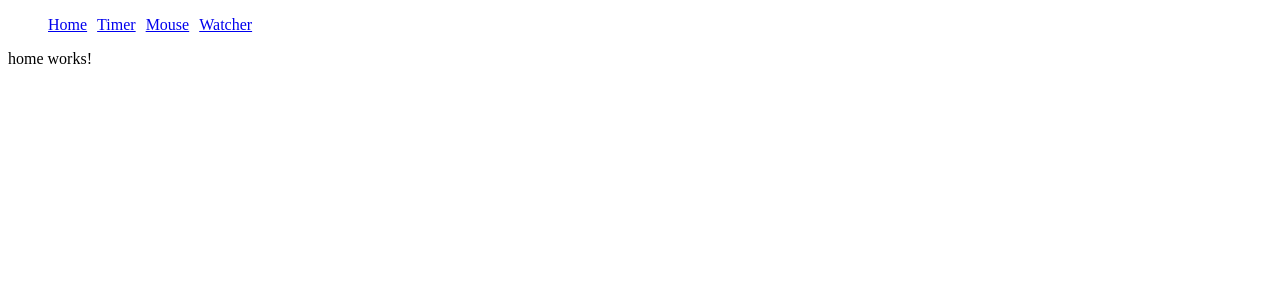
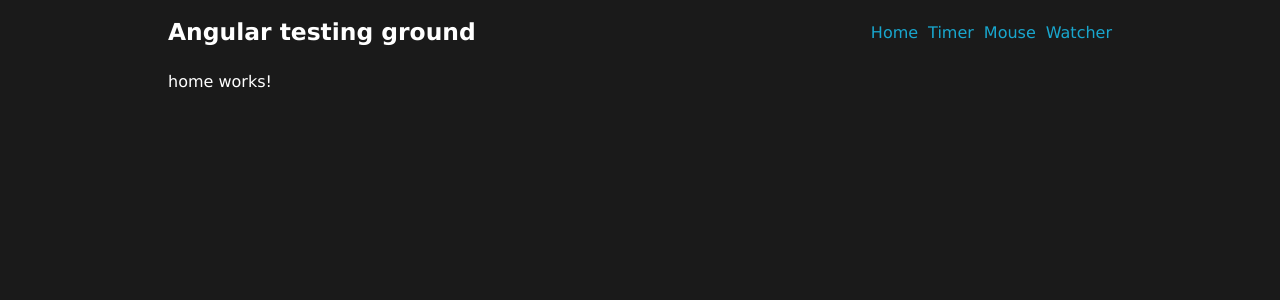
Before and after one commit to LironKruchinin/angular-test-proj, an Angular app: page / in a window 1280 px wide. Shown: the top 300 px of the page. Built offline with nearby package versions, Linux system fonts and the light colour scheme.

Commit message:
basic file structure and design

```diff
--- a/angular.json
+++ b/angular.json
@@ -100,5 +100,10 @@
         }
       }
     }
+  },
+  "cli": {
+    "cache": {
+      "enabled": false
+    }
   }
 }
--- a/src/app/app-root/app.component.html
+++ b/src/app/app-root/app.component.html
@@ -1,5 +1,8 @@
 <section class="main-app">
    <nav>
+      <div class="app-name">
+         <h1><a routerLink="/" routerLinkActive="active" ariaCurrentWhenActive="page">Angular testing ground</a></h1>
+      </div>
       <ul>
          <li><a routerLink="/" routerLinkActive="active" ariaCurrentWhenActive="page">Home</a></li>
          <li><a routerLink="/timer" routerLinkActive="active" ariaCurrentWhenActive="page">Timer</a></li>
@@ -9,4 +12,6 @@
    </nav>
 </section>
 
-<router-outlet></router-outlet>
+<div class="content">
+   <router-outlet></router-outlet>
+</div>
--- a/src/app/app-root/app.component.scss
+++ b/src/app/app-root/app.component.scss
@@ -1,10 +1,39 @@
+@import "../../assets/styles/main.scss";
+
+
 :host {
+
    nav {
+      display: flex;
+      margin: 0 10rem;
+      font-family: Verdana, Geneva, Tahoma, sans-serif;
+      justify-content: space-between;
+
+      h1 {
+         a {
+            color: $clr1;
+            font-size: em(20px);
+
+            &:hover {
+               color: $clr2;
+            }
+         }
+      }
+
+      .app-name {
+         margin: rem(10px) 0;
+      }
 
       ul {
          display: flex;
          list-style: none;
-         gap: 10px;
+         gap: rem(10px);
+         margin: rem(10px) 0;
+         align-items: center;
       }
    }
+
+   .content {
+      margin: 0 10rem;
+   }
 }
--- a/src/app/app-root/app.component.ts
+++ b/src/app/app-root/app.component.ts
@@ -1,9 +1,9 @@
 import { Component } from '@angular/core';
 
 @Component({
-  selector: 'app-root',
-  templateUrl: './app.component.html',
-  styleUrls: ['./app.component.scss']
+   selector: 'app-root',
+   templateUrl: './app.component.html',
+   styleUrls: ['./app.component.scss']
 })
 export class AppComponent {
 
--- /dev/null
+++ b/src/assets/styles/basics/_base.scss
@@ -0,0 +1,34 @@
+* {
+   box-sizing: border-box;
+   font-family: Verdana, Geneva, Tahoma, sans-serif;
+}
+
+
+h1,
+h2,
+h3,
+h4,
+h5,
+h6 {
+   margin: 0;
+}
+
+
+img {
+   width: 100%;
+}
+
+
+ul {
+   list-style: none;
+   padding: 0;
+}
+
+a {
+   text-decoration: none;
+   color: $clr3;
+}
+
+a:hover {
+   color: $clr4;
+}
--- /dev/null
+++ b/src/assets/styles/main.scss
@@ -0,0 +1,8 @@
+// Setup
+@import "setup/variables";
+@import "setup/functions";
+@import "setup/mixins";
+@import "setup/typography";
+
+// Basics
+@import "basics/base";
--- /dev/null
+++ b/src/assets/styles/setup/_functions.scss
@@ -0,0 +1,10 @@
+// REM Functions
+@function rem($size) {
+   $remSize: calc($size / 16px);
+   @return calc($remSize * 1rem);
+}
+
+// EM Functions
+@function em($pixels, $context: 16px) {
+   @return calc(($pixels/$context) * 1em);
+}
--- /dev/null
+++ b/src/assets/styles/setup/_mixins.scss
@@ -0,0 +1,60 @@
+/* Breakpoint mixins */
+
+@mixin for-mobile-layout {
+   @media (max-width: calc($mobile-breakpoint + 40px)) {
+      @content;
+   }
+}
+
+@mixin for-narrow-layout {
+   @media (min-width: calc($mobile-breakpoint + 40px)) {
+      @content;
+   }
+}
+
+@mixin for-normal-layout {
+   @media (min-width: calc($narrow-breakpoint + 40px)) {
+      @content;
+   }
+}
+
+@mixin for-wide-layout {
+   @media (min-width: calc($normal-breakpoint + 40px)) {
+      @content;
+   }
+}
+
+/* Media  Mixins */
+@mixin aspect-ratio($width, $height) {
+   position: relative;
+   overflow: hidden;
+
+   &::before {
+      display: block;
+      content: "";
+      width: 100%;
+      padding-top: calc(($height / $width) * 100%);
+   }
+
+   >* {
+      position: absolute;
+      top: 0;
+      left: 0;
+      right: 0;
+      bottom: 0;
+   }
+
+   >img {
+      height: 100%;
+      object-fit: cover;
+   }
+}
+
+// Mixin for removing hover efects on iphone screen
+@mixin hover-supported {
+   @media not all and (pointer: coarse) {
+      &:hover {
+         @content;
+      }
+   }
+}
--- /dev/null
+++ b/src/assets/styles/setup/_typography.scss
@@ -0,0 +1,9 @@
+@font-face {
+   // font-family: caveat;
+   // src: url(../../fonts/Caveat/Caveat-Regular.ttf);
+}
+
+@font-face {
+   // font-family: montserrat;
+   // src: url(../../fonts/Montserrat/Montserrat-Regular.ttf);
+}
--- /dev/null
+++ b/src/assets/styles/setup/_variables.scss
@@ -0,0 +1,14 @@
+// Colors
+$clr1: #FFFFFF;
+$clr2: #F6F1F1;
+$clr3: #19A7CE;
+$clr4: #146C94;
+$clr5: #1a1a1a;
+$clr6: #000000;
+
+
+
+// Breakpoints
+$mobile-breakpoint: 460px;
+$narrow-breakpoint: 720px;
+$normal-breakpoint: 960px;
--- a/src/index.html
+++ b/src/index.html
@@ -7,6 +7,12 @@
    <base href="/">
    <meta name="viewport" content="width=device-width, initial-scale=1">
    <link rel="icon" type="image/x-icon" href="favicon.ico">
+   <style>
+      body {
+         background-color: #1a1a1a;
+         color: #fff;
+      }
+   </style>
 </head>
 
 <body>
```
Also changed, not shown: src/app/app.module.ts (indentation only). Lines whose indentation alone changed are shown as unchanged.
